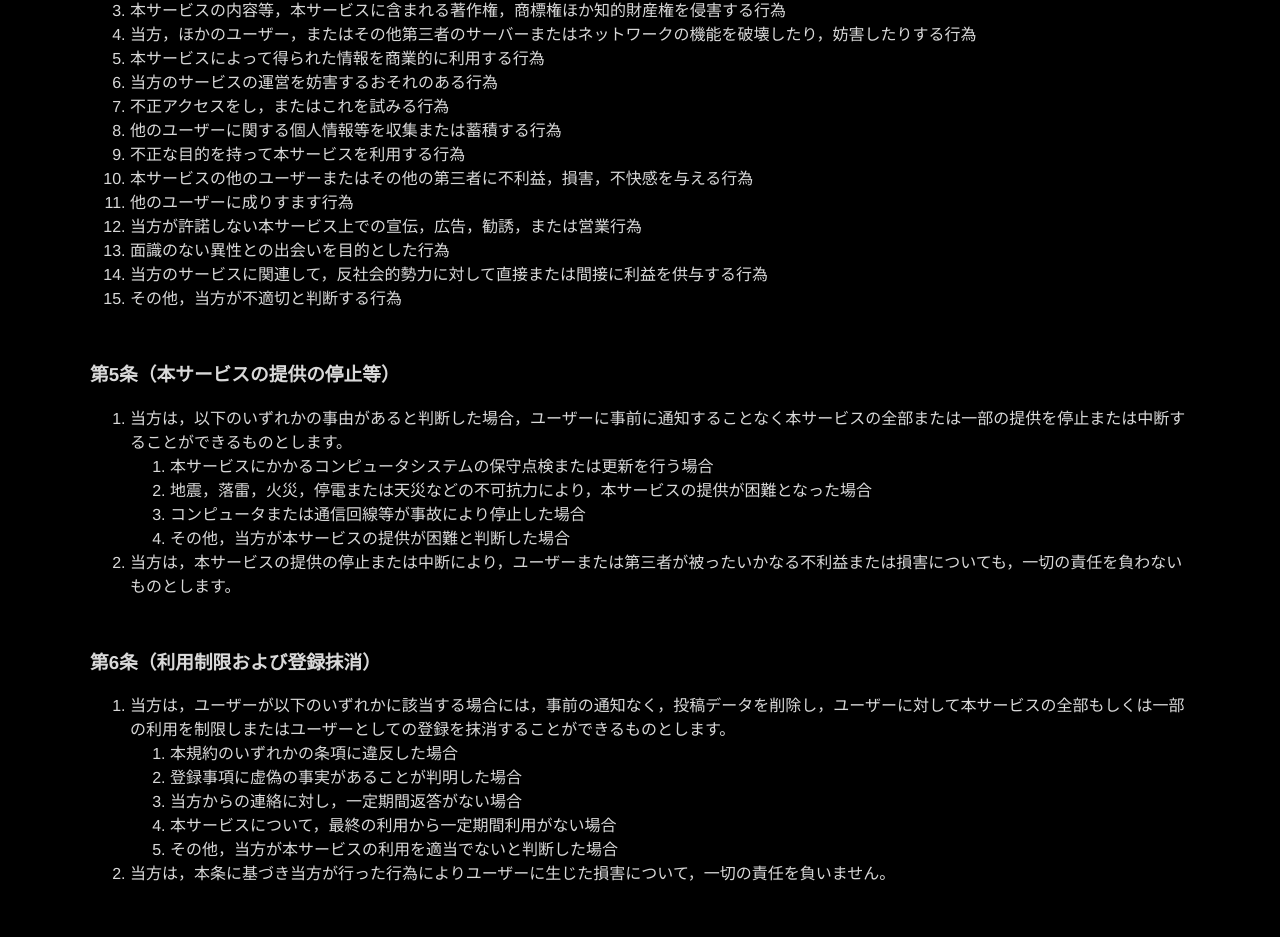
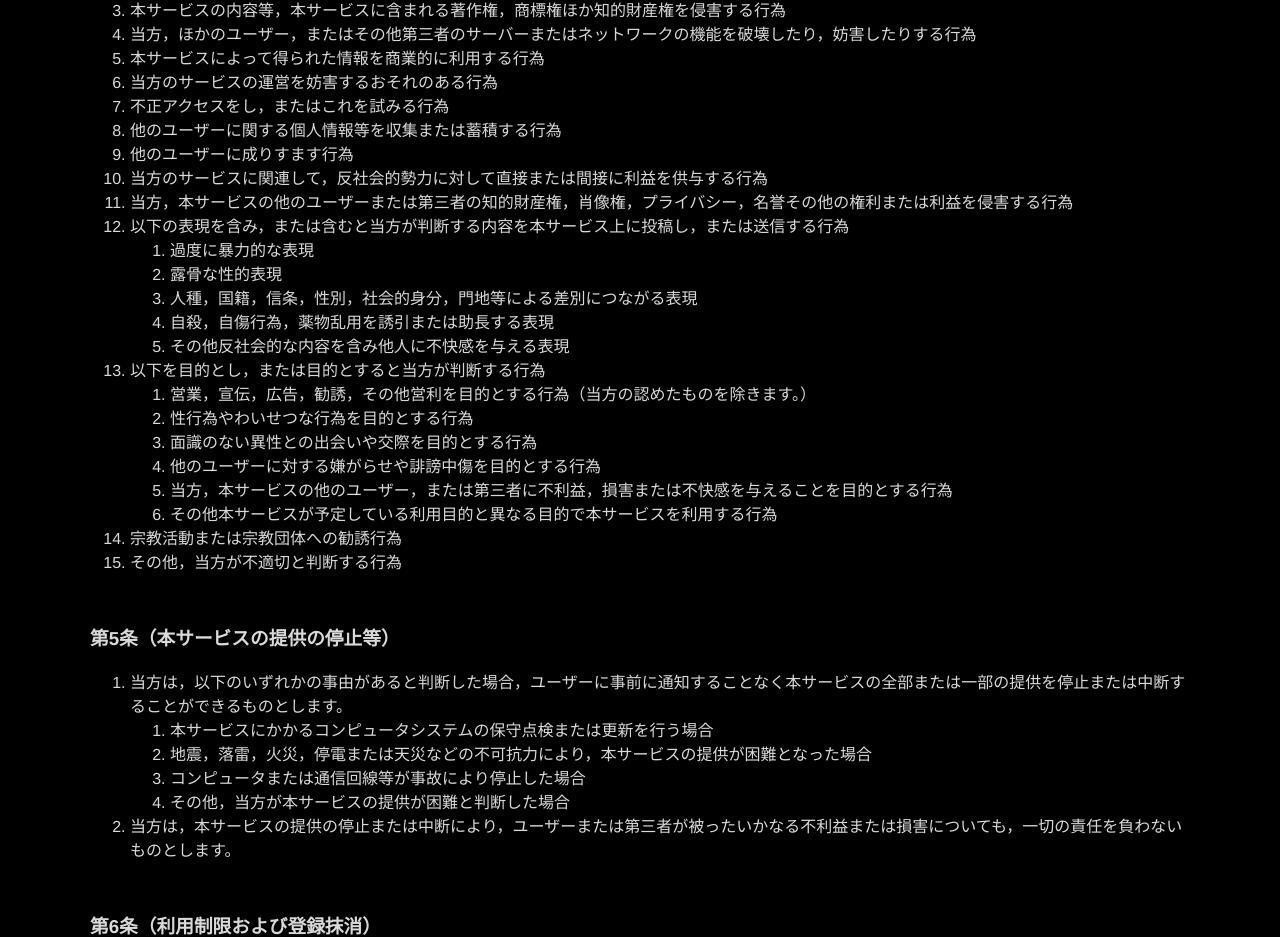
Before and after one commit to murai-misaki/theGrimReaper_timer, a Vue app in the folder timer-vuejs/: page /termsofservice in a window 1280 px wide. Shown: the part 1110-2047 px from the top of the page. Built offline with nearby package versions, Linux system fonts and the light colour scheme; a web font is replaced by a local one.

Commit message:
improve: チャット機能の追加により利用規約の改善 #91

```diff
--- a/timer-vuejs/src/components/TermsOfService.vue
+++ b/timer-vuejs/src/components/TermsOfService.vue
@@ -43,12 +43,27 @@
         <li>当方のサービスの運営を妨害するおそれのある行為</li>
         <li>不正アクセスをし，またはこれを試みる行為</li>
         <li>他のユーザーに関する個人情報等を収集または蓄積する行為</li>
-        <li>不正な目的を持って本サービスを利用する行為</li>
-        <li>本サービスの他のユーザーまたはその他の第三者に不利益，損害，不快感を与える行為</li>
         <li>他のユーザーに成りすます行為</li>
-        <li>当方が許諾しない本サービス上での宣伝，広告，勧誘，または営業行為</li>
-        <li>面識のない異性との出会いを目的とした行為</li>
         <li>当方のサービスに関連して，反社会的勢力に対して直接または間接に利益を供与する行為</li>
+        <li>当方，本サービスの他のユーザーまたは第三者の知的財産権，肖像権，プライバシー，名誉その他の権利または利益を侵害する行為</li>
+        <li>以下の表現を含み，または含むと当方が判断する内容を本サービス上に投稿し，または送信する行為</li>
+        <ol>
+          <li>過度に暴力的な表現</li>
+          <li>露骨な性的表現</li>
+          <li>人種，国籍，信条，性別，社会的身分，門地等による差別につながる表現</li>
+          <li>自殺，自傷行為，薬物乱用を誘引または助長する表現</li>
+          <li>その他反社会的な内容を含み他人に不快感を与える表現</li>
+        </ol>
+        <li>以下を目的とし，または目的とすると当方が判断する行為</li>
+        <ol>
+          <li>営業，宣伝，広告，勧誘，その他営利を目的とする行為（当方の認めたものを除きます。）</li>
+          <li>性行為やわいせつな行為を目的とする行為</li>
+          <li>面識のない異性との出会いや交際を目的とする行為</li>
+          <li>他のユーザーに対する嫌がらせや誹謗中傷を目的とする行為</li>
+          <li>当方，本サービスの他のユーザー，または第三者に不利益，損害または不快感を与えることを目的とする行為</li>
+          <li>その他本サービスが予定している利用目的と異なる目的で本サービスを利用する行為</li>
+        </ol>
+        <li>宗教活動または宗教団体への勧誘行為</li>
         <li>その他，当方が不適切と判断する行為</li>
       </ol>
     </div>
```
